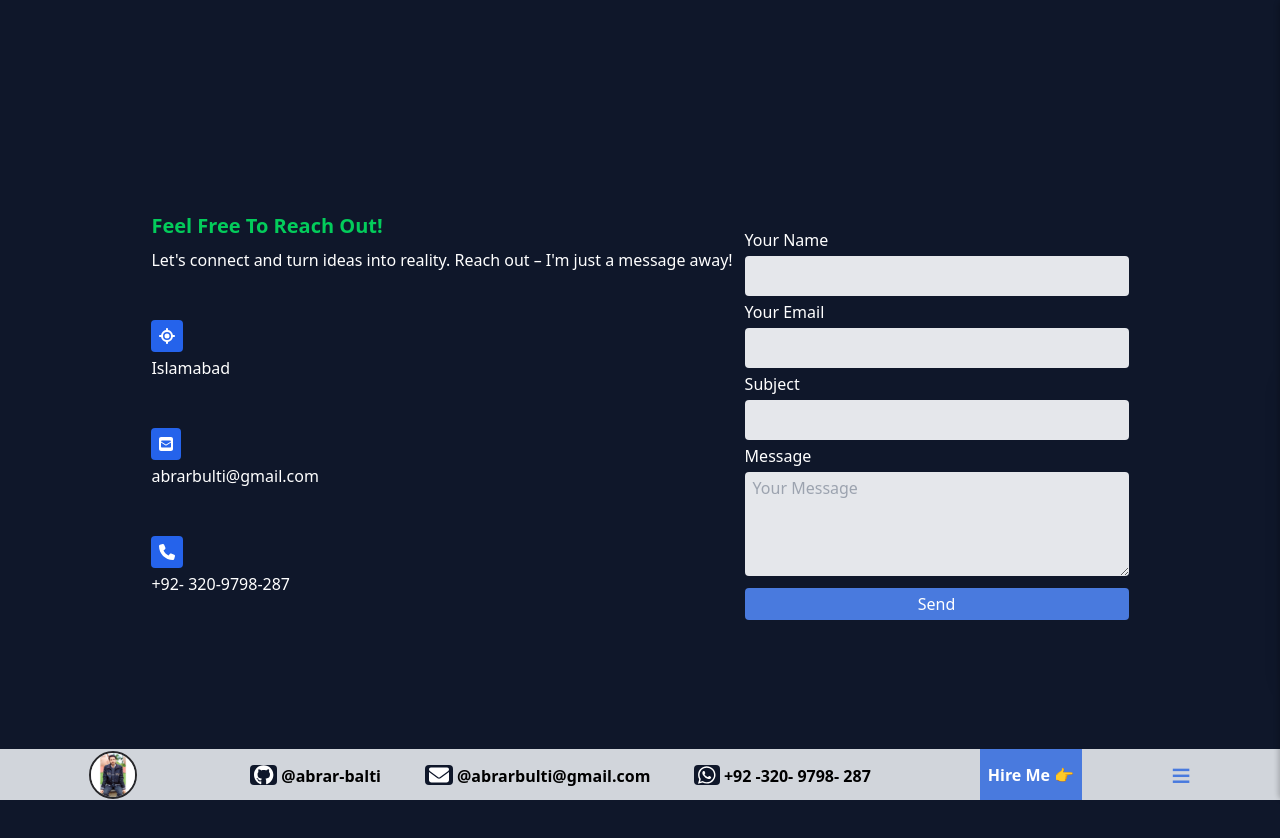
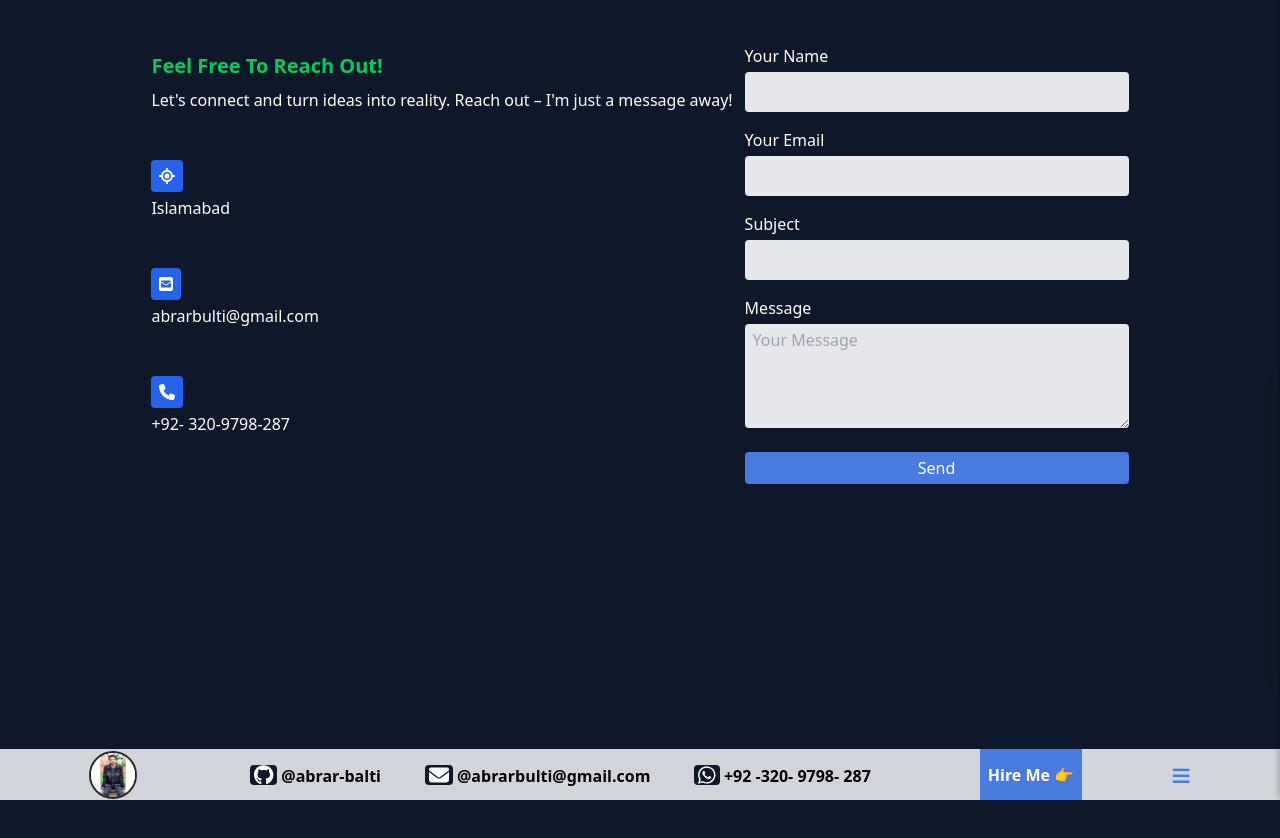
Before and after one commit to abrar-balti/portfolio, a React (Vite) app: page /contact in a window 1280 px wide. Shown: the top 838 px of the page. Built offline with nearby package versions, Linux system fonts and the light colour scheme.

Commit message:
form validation has been added

```diff
--- a/src/pages/contact/Contact.jsx
+++ b/src/pages/contact/Contact.jsx
@@ -1,4 +1,4 @@
-import React from "react";
+import React, { useState } from "react";
 import image from "../../assets/svg.png";
 import { FontAwesomeIcon } from "@fortawesome/react-fontawesome";
 import {
@@ -8,9 +8,35 @@ import {
 } from "@fortawesome/free-solid-svg-icons";
 
 const Contact = () => {
+  const [name, setName] = useState("");
+  const [email, setEmail] = useState("");
+  const [subject, setSubject] = useState("");
+  const [message, setMessage] = useState("");
+  const [nameError, setNameError] = useState("");
+  const [emailError, setEmailError] = useState("");
+  const [subjectError, setSubjectError] = useState("");
+  const [messageError, setMessageError] = useState("");
+  const handleSubmitButton = () => {
+
+    if (name === "") {
+      setNameError("Name cannot be empty");
+    }
+
+    if (email === "") {
+      setEmailError("Email cannot be empty");
+    }
+
+    if (subject === "") {
+      setSubjectError("Subject cannot be empty");
+    }
+
+    if (message === "") {
+      setMessageError("Message cannot be empty");
+    }
+  };
   return (
-    <div className="contact-wrapper  flex items-center justify-evenly mt-[200px] px-6 mb-[300px] w-full h-screen md:mt-0 ">
-      <div className="container-body  md:flex  md:items-center md:justify-evenly flex-wrap ">
+    <div className="contact-wrapper  flex  justify-evenly mt-[50px] px-6 mb-[300px] w-full h-screen md:mt-5 ">
+      <div className="container-body  md:flex   md:justify-evenly flex-wrap mt-6 ">
         <div className="contact-left   ">
           {/* <img
               src={image}
@@ -41,37 +67,52 @@ const Contact = () => {
           />
           <h2>+92- 320-9798-287</h2>
         </div>
-        <div className="contact-right  flex flex-col mt-12 gap-1 md:ml-3 md:w-96">
+        <div className="contact-right  flex flex-col mt-12 md:mt-0 gap-1 md:ml-3 md:w-96">
           <label htmlFor="Name">Your Name</label>
           <input
             type="text"
             name="name"
             id=""
             className="p-2 rounded outline-none  bg-gray-200 text-black"
+            value={name}
+            onChange={(e) => setName(e.target.value)}
           />
+          <p className="text-sm text-red-700 py-1">{nameError}</p>
           <label htmlFor="Name">Your Email</label>
           <input
             type="text"
             name="Email"
             id=""
             className="p-2 rounded outline-none  bg-gray-200 text-black"
+            value={email}
+            onChange={(e) => setEmail(e.target.value)}
           />
+          <p className="text-sm text-red-700 py-1 ">{emailError}</p>
           <label htmlFor="Name">Subject</label>
           <input
             type="text"
             name="name"
             id=""
             className="p-2 rounded outline-none bg-gray-200 text-black "
+            value={subject}
+            onChange={(e) => setSubject(e.target.value)}
           />
+          <p className="text-sm text-red-700 py-1">{subjectError}</p>
           <label htmlFor="Message">Message</label>
           <textarea
             name="message"
             id="message"
             className="px-2 py-1 rounded outline-none bg-gray-200 text-black"
             placeholder="Your Message"
-            rows="4" // You can adjust the number of rows as needed
+            rows="4"
+            value={message}
+            onChange={(e) => setMessage(e.target.value)}
           ></textarea>
-          <button className="bg-[#497ADE] text-white px-2 py-1 rounded mt-2 cursor-pointer hover:bg-blue-600">
+          <p className="text-sm text-red-700 py-1">{messageError}</p>
+          <button
+            className="bg-[#497ADE] text-white px-2 py-1 rounded mt-2 cursor-pointer hover:bg-blue-600"
+            onClick={handleSubmitButton}
+          >
             Send
           </button>
         </div>
```
